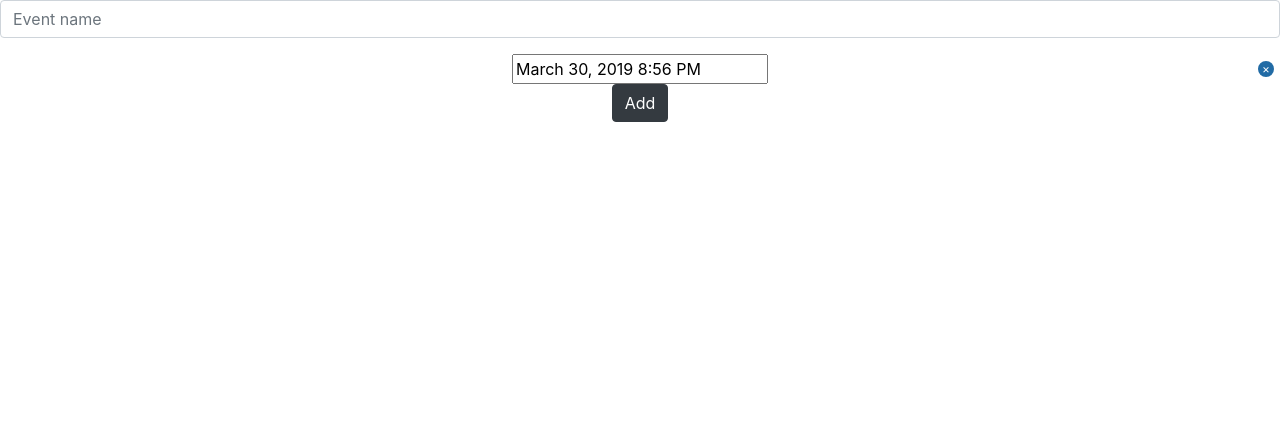
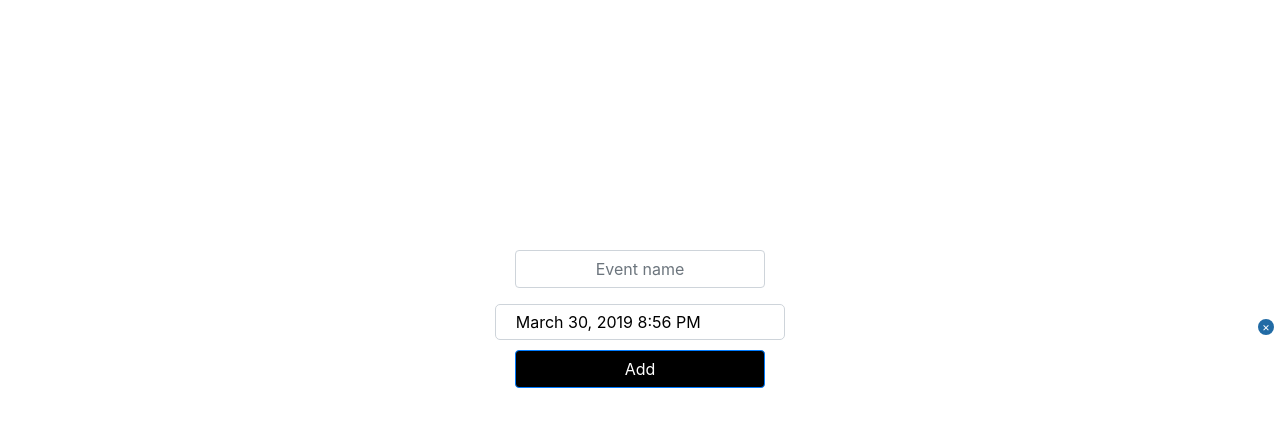
Before and after one commit to ppoppler/Timebomb, a React (Create React App) app in the folder timebomb/: page / in a window 1280 px wide. Shown: the top 426 px of the page. Built offline with nearby package versions, Linux system fonts and the light colour scheme.

Commit message:
Form adjustments

```diff
--- a/timebomb/src/App.css
+++ b/timebomb/src/App.css
@@ -51,3 +51,25 @@
   background-color: #ffffff;
   color:#191919;
 }
+
+#eventNameForm{
+  width: 250px;
+  text-align: center;
+  display: inline-block;
+  margin-top: 250px;
+}
+
+#dateForm{
+  border: 1px solid #ced4da !important;
+  border-radius:5px;
+  padding-left: 20px;
+  padding-right: 20.5px;
+  padding-top: 5px;
+  padding-bottom: 5px;
+  margin-bottom: 10px;
+}
+
+#formButton{
+  width: 250px;
+  background-color: black;
+}
--- a/timebomb/src/App.js
+++ b/timebomb/src/App.js
@@ -1,9 +1,9 @@
 import React, { Component } from 'react';
 import logo from './logo.svg';
-import HomePage from './HomePage';
+//import HomePage from './HomePage';
 import AddC from './Components/AddCounter';
 import './App.css';
-
+import 'bootstrap/dist/css/bootstrap.min.css';
 
 class App extends Component {
   render() {
--- a/timebomb/src/Components/AddCounter.jsx
+++ b/timebomb/src/Components/AddCounter.jsx
@@ -24,14 +24,14 @@ export default class AddCounter extends Component {
 
     render(){
         return(
-            <div>
+            <div className = "addCounterForm">
             <Form>
                 <Form.Group>
-                <Form.Control type="text" placeholder="Event name"/>
+                <Form.Control id="eventNameForm" type="text" placeholder="Event name"/>
                 </Form.Group>
             </Form>
             <DatePicker
-                className = "dateForm"
+                id = "dateForm"
                 selected={this.state.endDate}
                 onChange={this.handleChange}
                 timeInputLabel="Time:"
@@ -43,7 +43,7 @@ export default class AddCounter extends Component {
                 placeholderText="Click to select a date"
                 dateFormat="MMMM d, yyyy h:mm aa"
             />
-            <Button variant="dark" type="submit">
+            <Button id="formButton" type="submit">
             Add
             </Button>
             </div>
```
